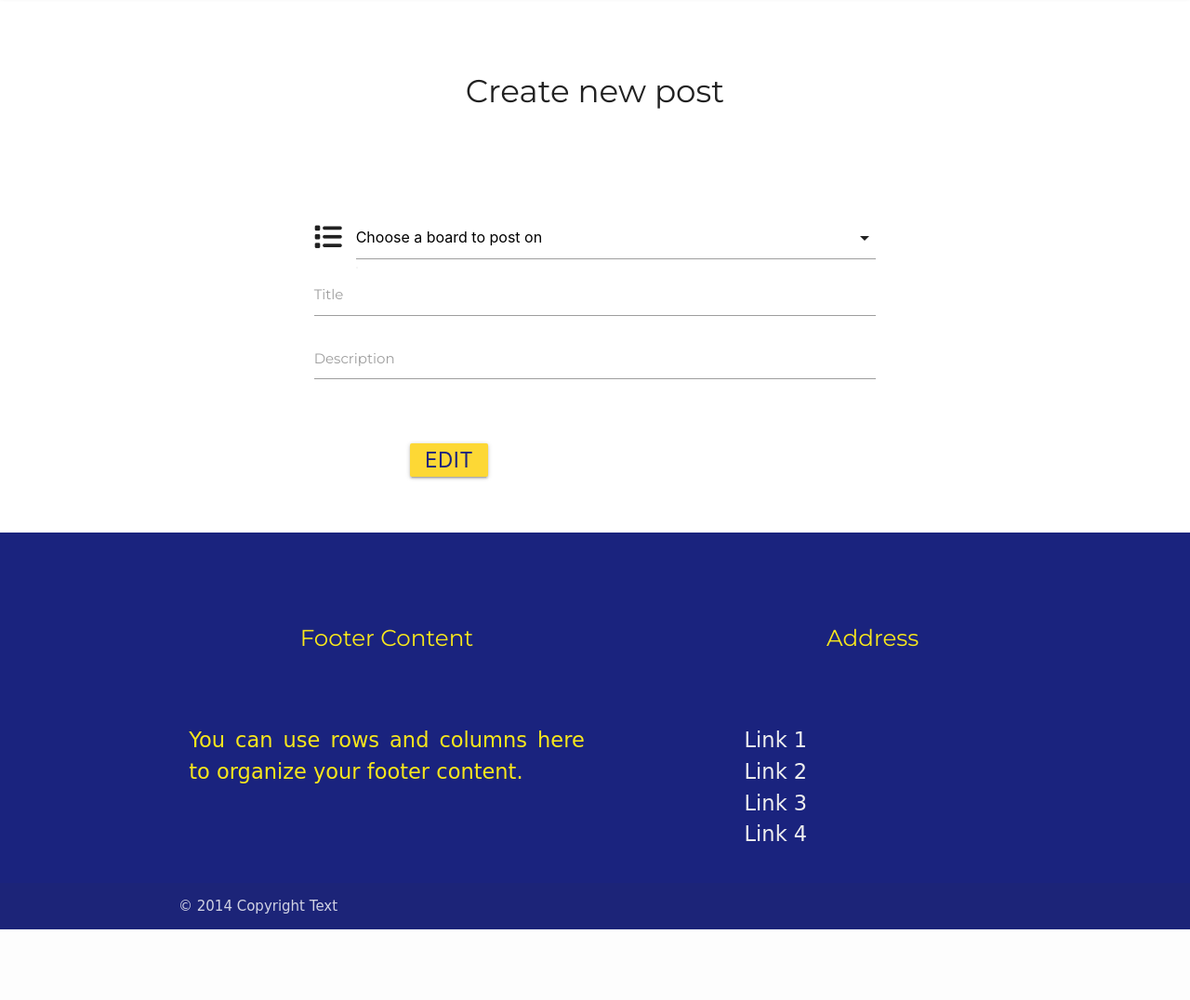
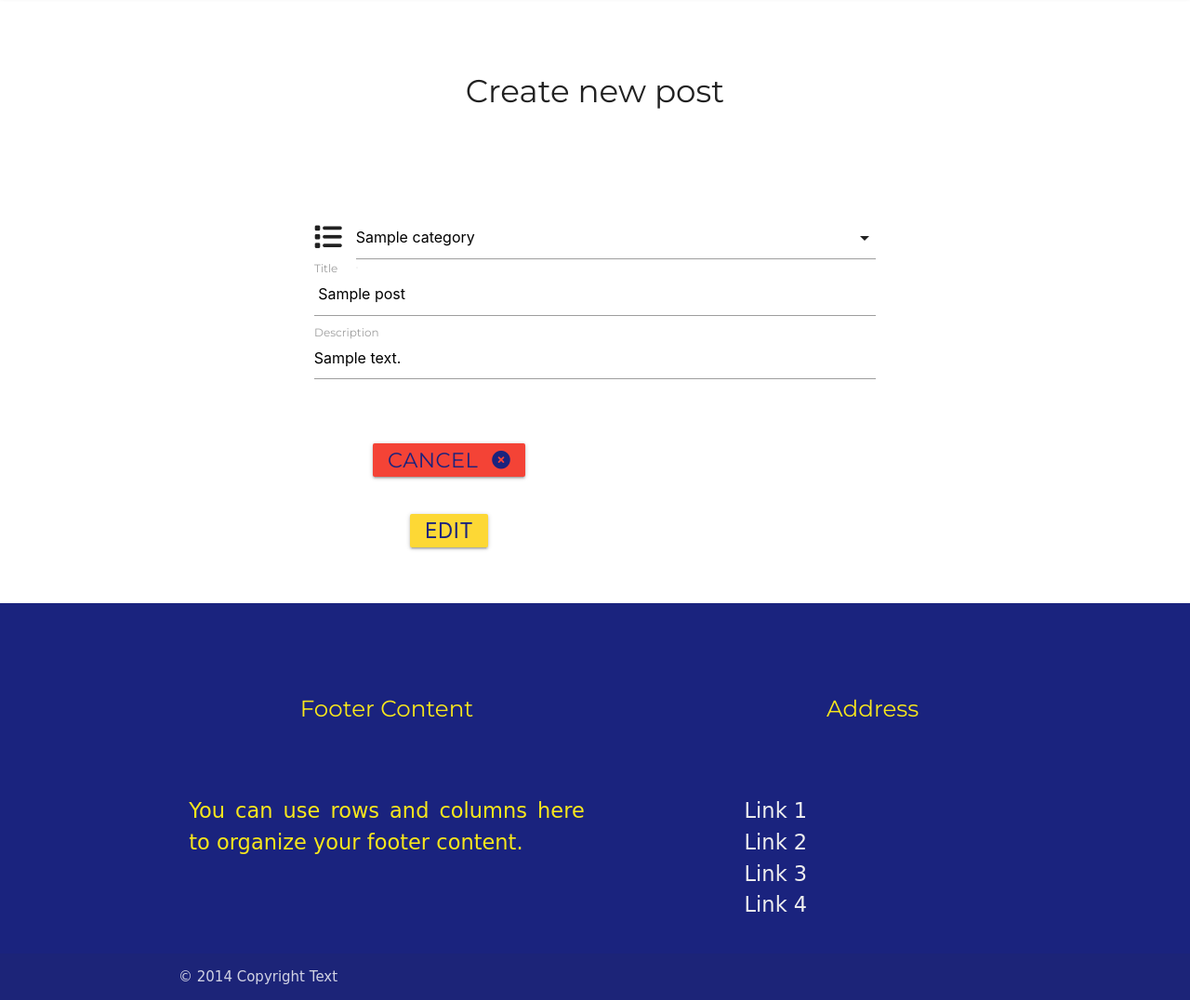
Before and after one commit to KittiKovacs/Quahog_Bulletin-MS3, a Flask app: template templates/edit_post.html in a window 1280 px wide. Shown: the part 68-1144 px from the top of the page at 93% size. Before the commit the page ends 1068 px from the top, so only its background shows below. Run offline with Flask 2, Linux system fonts and the light colour scheme; the template is opened without the code that fills it: most values are stand-ins (such as "Sample title", 1, 10 or a date in 2020); some libraries are stand-ins or nearby versions; some web fonts are replaced.

Commit message:
Add data to edit task form

```diff
--- a/templates/create_post.html
+++ b/templates/create_post.html
@@ -29,9 +29,9 @@
 					</div>
         <!-- description -->
                     <div class="input-field">
-                        <textarea id="textarea1" class="materialize-textarea" minlength="5"
-                            maxlength="500"></textarea>
-                        <label for="textarea1">Description</label>
+                        <textarea id="description" class="materialize-textarea validate" minlength="5"
+                            maxlength="500" required></textarea>
+                        <label for="description">Description</label>
                     </div>
         <!---photo upload from Dropzone.js-->
                     <div class="row">
--- a/templates/edit_post.html
+++ b/templates/edit_post.html
@@ -15,8 +15,10 @@
 		            <div class="input-field">
                         <i class="fas fa-list prefix dark-blue-text text-darken-4"></i>
 			            <select id="category_name" name="category_name" class="validate" required>
-	                        <option value="" disabled selected>Choose a board to post on</option>
+	                        <option value="" disabled>Choose a board to post on</option>
                             {% for category in categories %}
+                            	<option value="{{ category.category_name }}" selected>{{ category.category_name }}</option>
+	                        {% else %}
 	                             <option value="{{category.category_name}}">{{category.category_name}}</option>
 	                        {% endfor %}
 	                    </select>
@@ -24,14 +26,15 @@
         <!-- Post title -->
 				    <div class="input-field">
 						<input id="title" name="title" type="text" minlength="5"
-                            maxlength="50" class="validate" required>
+                            maxlength="50" value=" {{post.post_name}}" class="validate" required>
 						<label for="title">Title</label>
 					</div>
         <!-- description -->
                     <div class="input-field">
-                        <textarea id="textarea1" class="materialize-textarea" minlength="5"
-                            maxlength="500"></textarea>
-                        <label for="textarea1">Description</label>
+                        <textarea id="description" class="materialize-textarea validate" minlength="5"
+                            maxlength="500" required>
+                            {{- post.post_description -}}</textarea>
+                        <label for="description">Description</label>
                     </div>
         <!---photo upload from Dropzone.js-->
                     <div class="row">
@@ -40,6 +43,9 @@
         <!--buttons -->
                     <div class="row">
                         <div class="col s6 center-align">
+                        <a href="{{ url_for('boards') }}" class="btn buttons red">
+                        Cancel <i class="fas fa-times-circle right"></i>
+                        </a>
                             <button type="submit" class="btn buttons #fdd835 yellow darken-1">Edit</button>
                         </div>
                     </div>
```
